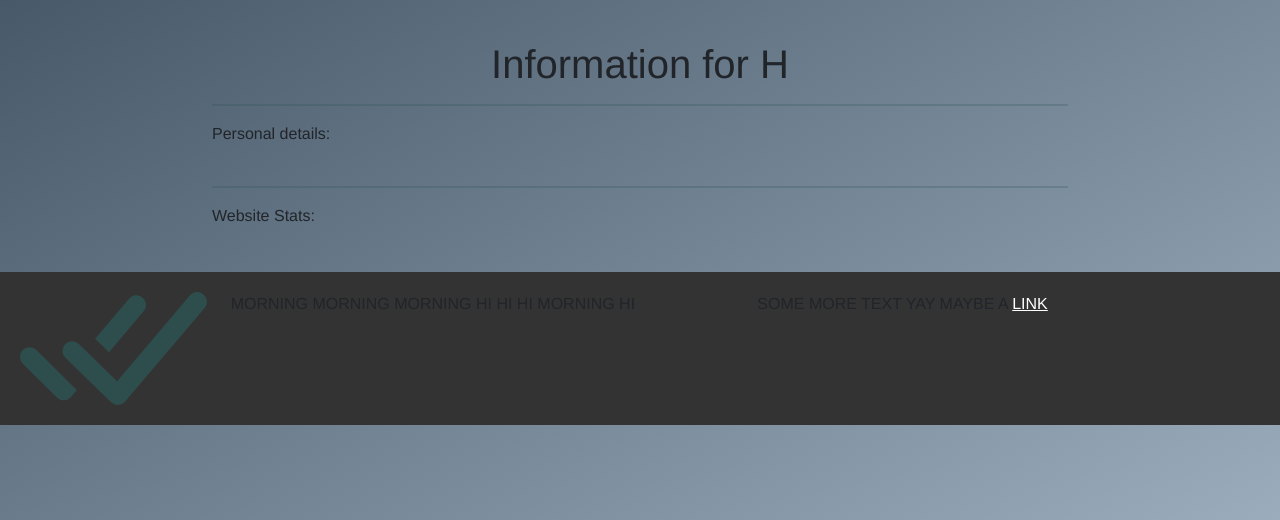
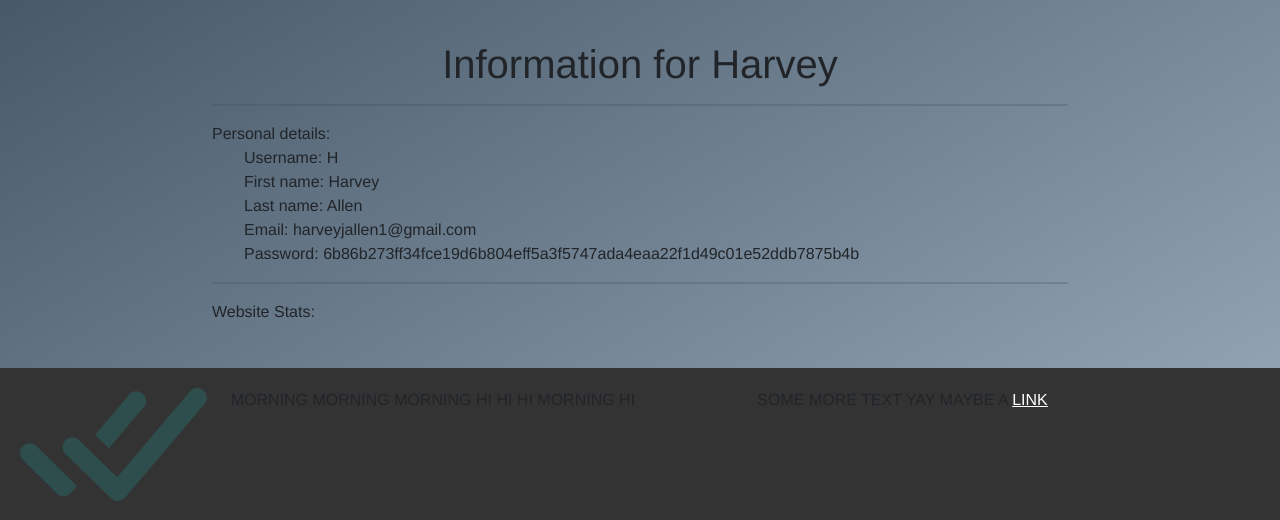
Before and after one commit to opdeadbush/nea_planner, a Flask app: page /account in a window 1280 px wide. Shown: the part 52-572 px from the top of the page. Run offline with Flask 2, Linux system fonts and the light colour scheme; a user stored in the database is signed in; data comes from the database, SQL or seed files in the repository; both versions use the stored data as it was after the commit.

Commit message:
showing all account information

```diff
--- a/app.py
+++ b/app.py
@@ -20,8 +20,8 @@
     message = ""
     if request.method == "POST":
         username = request.form.get("username")
-        name, password = database.get_user_details(username)
-        print(name, password, username)
+        session["username"] = username
+        name, password = database.get_username_and_password(username)
         if name and password == database.hash(request.form.get("password")):
             session["name"] = name
             return redirect("/")
@@ -68,7 +68,8 @@
     if not session.get("name"):
         return redirect("/sign_in")
     if request.method == "GET":
-        return render_template("account.html", name=session.get("name"))
+        username, first_name, last_name, email, password = database.get_user_details(session.get("username"))
+        return render_template("account.html", name=first_name, username = username, last_name = last_name, email = email, password = password)
 
 @app.route("/logout")
 def logout():
--- a/database.py
+++ b/database.py
@@ -3,7 +3,7 @@
 from tabnanny import check
 from webbrowser import get
 
-def get_user_details(username):
+def get_username_and_password(username):
     username=username.upper()
     connection = sqlite3.connect("./nea_database.db")
     value = connection.execute("SELECT first_name, password_hash FROM user_info WHERE username = ?", (username,)).fetchall()
@@ -11,6 +11,17 @@
         details = value[0]
     else:
         details = ('','')
+    connection.commit()
+    connection.close()
+    return details
+
+def get_user_details(username):
+    connection = sqlite3.connect("./nea_database.db")
+    cursor = connection.execute("SELECT * FROM user_info where username = ?", (username, )).fetchall()
+    if cursor:
+        details = cursor[0]
+    else:
+        details = ("", "", "", "", "")
     connection.commit()
     connection.close()
     return details
@@ -47,5 +58,4 @@
     return (x)
 
 if __name__ == "__main__":
-    for x in range(10000000):
-        y = f(x)
+    print(get_user_details("H"))
--- a/static/style.css
+++ b/static/style.css
@@ -242,6 +242,10 @@
     border: 0px;
 }
 
+.page-body ul {
+    list-style: none;
+}
+
 .card {
     background-color: #8899AA;
     height: 100%;
--- a/templates/account.html
+++ b/templates/account.html
@@ -9,8 +9,13 @@
     <hr>
     <div style="text-align: left;">
         Personal details:
-        <br>
-        <br>
+        <ul>
+            <li>Username: {{username}}</li>
+            <li>First name: {{name}}</li>
+            <li>Last name: {{last_name}}</li>
+            <li>Email: {{email}}</li>
+            <li>Password: {{password}}</li>
+        </ul>
     </div>
     <hr>
     <div style="text-align: left;">
```
Also changed, not shown: nea_database.db, 3 other files.
